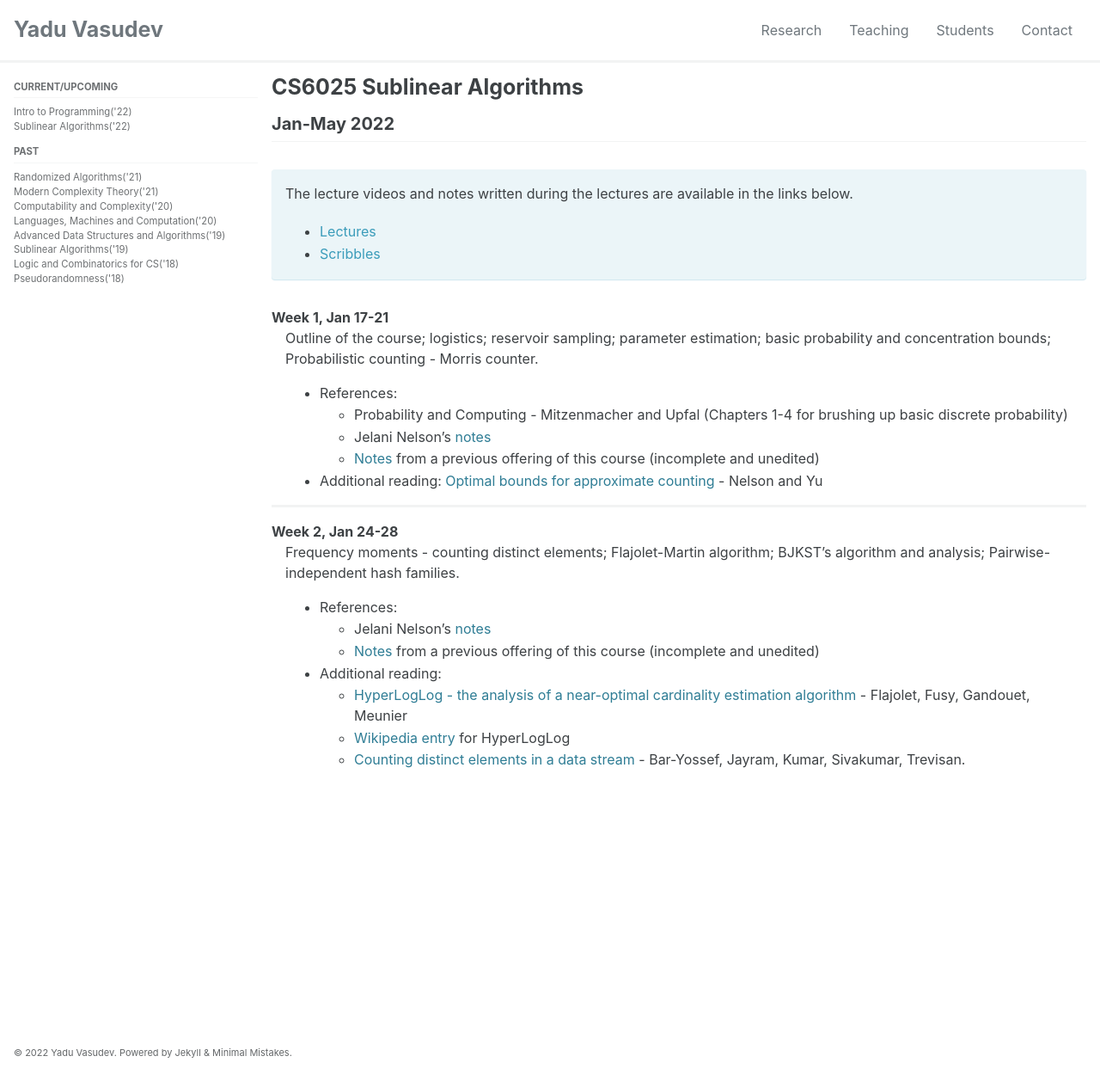
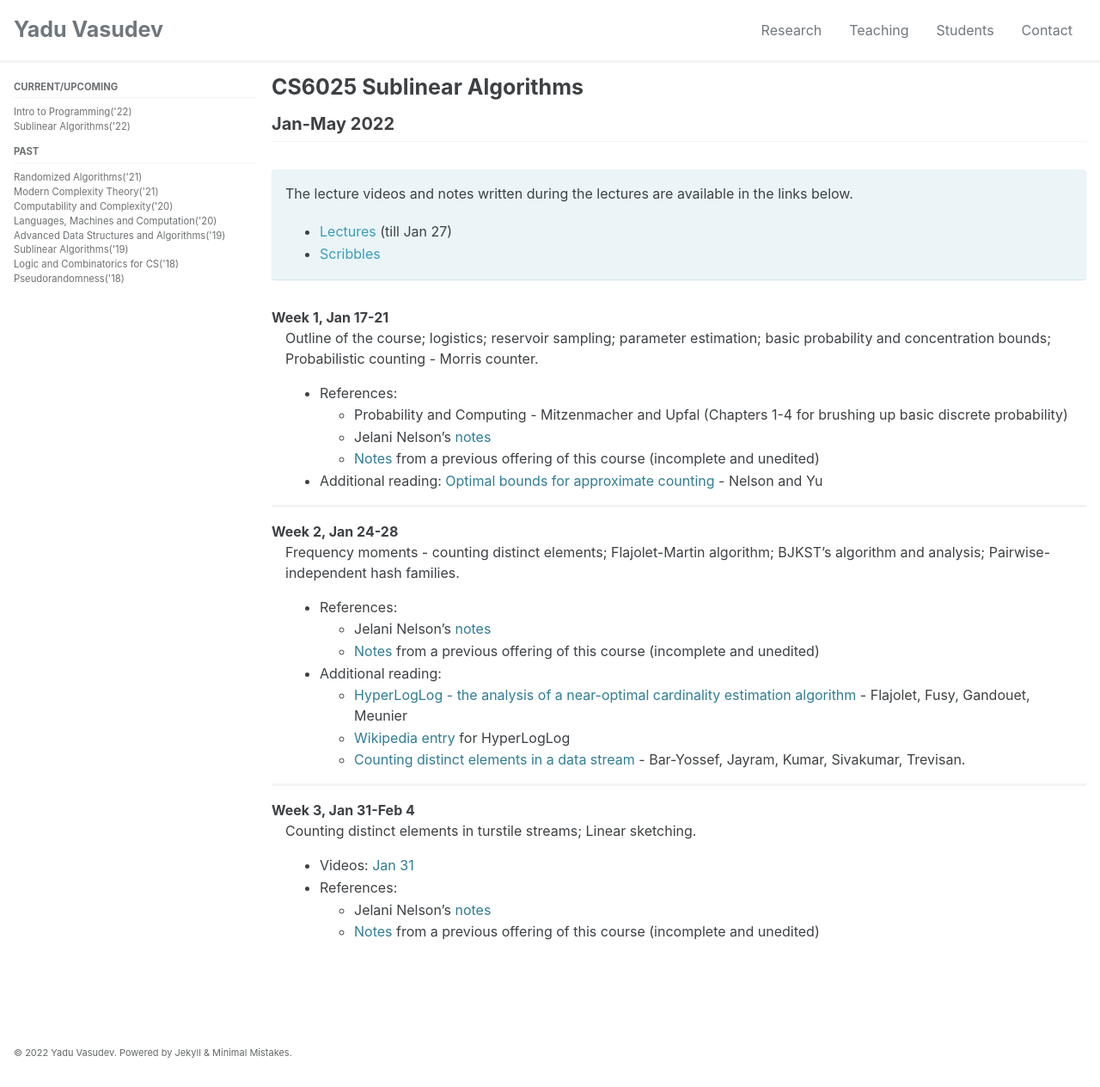
Before and after one commit to yaduvasudev/yaduvasudev.github.io, a Jekyll site: the page built from _pages/6025-22-lectures.md, in a window 1280 px wide and 1264 px high. Shown: the whole window at 86% size. Built offline with Jekyll 4.4.1, drawn with Linux system fonts in a browser that asks for light colours; cached includes are drawn as plain includes.

Commit message:
Update 6025-22-lectures.md
Week 3, webex recording link

```diff
--- a/_pages/6025-22-lectures.md
+++ b/_pages/6025-22-lectures.md
@@ -12,7 +12,7 @@ title: CS6025 Sublinear Algorithms
 {::options parse_block_html="true" /}
 <div class="notice--info">
 The lecture videos and notes written during the lectures are available in the links below.
-- [Lectures](https://drive.google.com/drive/folders/1Ip-Ow2DhP5-cBkDiI44uJ_mwhnMZjyhN?usp=sharing)
+- [Lectures](https://drive.google.com/drive/folders/1Ip-Ow2DhP5-cBkDiI44uJ_mwhnMZjyhN?usp=sharing) (till Jan 27)
 - [Scribbles](https://drive.google.com/drive/folders/1bpaONejdSOU0yu0blv9rYYdGxIw6OqFZ?usp=sharing)
 </div>
 {::options parse_block_html="false" /}
@@ -37,3 +37,12 @@ Week 2, Jan 24-28
 cardinality estimation algorithm](http://algo.inria.fr/flajolet/Publications/FlFuGaMe07.pdf) - Flajolet, Fusy, Gandouet, Meunier
     - [Wikipedia entry](https://en.wikipedia.org/wiki/HyperLogLog) for HyperLogLog
     - [Counting distinct elements in a data stream](http://cs.haifa.ac.il/~ilan/randomized_algorithms/bar-yosef_jayram.pdf) - Bar-Yossef, Jayram, Kumar, Sivakumar, Trevisan.
+
+---
+
+Week 3, Jan 31-Feb 4
+: Counting distinct elements in turstile streams; Linear sketching.
+- Videos: [Jan 31](https://iitmadras.webex.com/iitmadras/ldr.php?RCID=42e74864dbe623c846e861e45d910040)
+- References:
+    - Jelani Nelson's [notes](https://www.sketchingbigdata.org/fall20/lec/notes.pdf)
+    - [Notes](https://drive.google.com/file/d/1DIy1HJbasqZ6vkkQNNToWniEeGQ36F_f/view?usp=sharing) from a previous offering of this course (incomplete and unedited)
```
